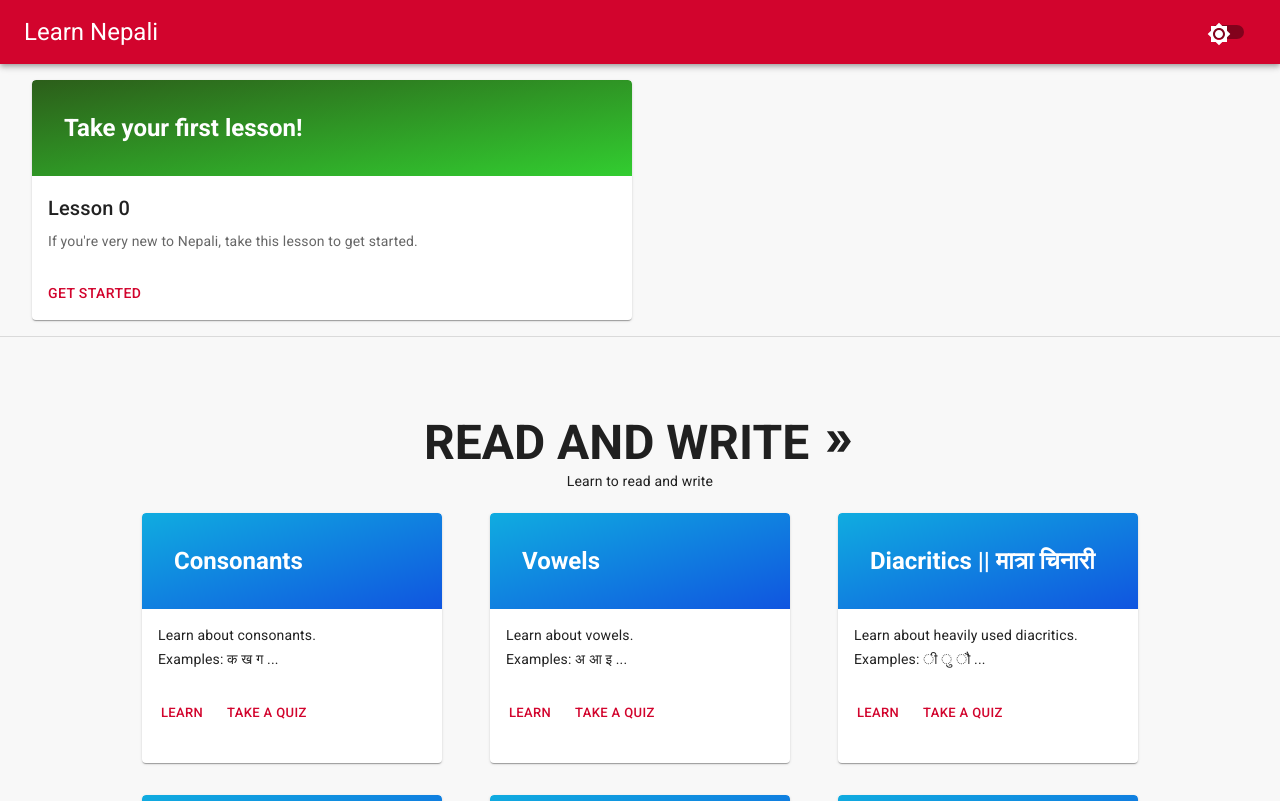
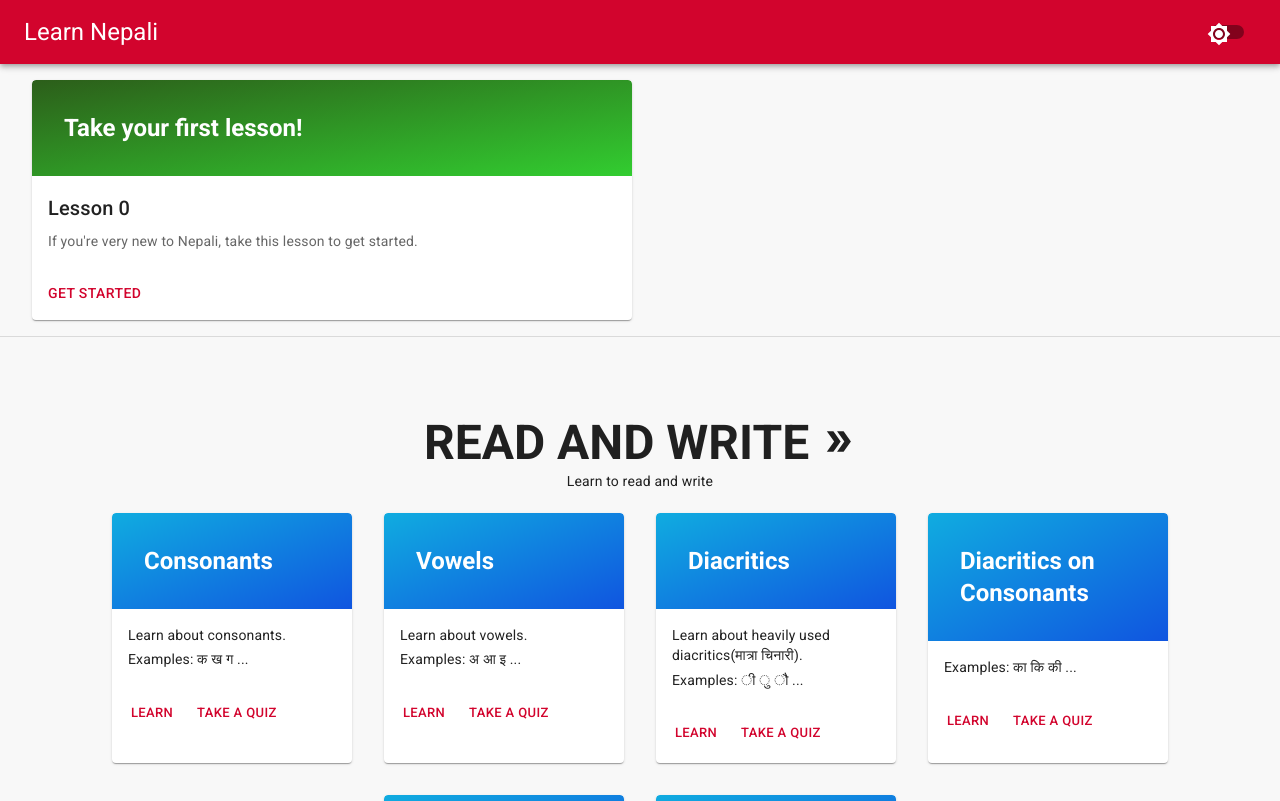
Before and after one commit to tilay123/Learn_Nepali, a Next.js app: page / in a window 1280 px wide. Shown: the top 801 px of the page. Built offline with nearby package versions, Linux system fonts and the light colour scheme.

Commit message:
removed unnecessary code and comments

```diff
--- a/components/LessonCard.js
+++ b/components/LessonCard.js
@@ -9,6 +9,7 @@ import DoubleArrowIcon from "@mui/icons-material/DoubleArrow";
 import { useState } from "react";
 import Container from "@mui/material/Container";
 import useMediaQuery from "@mui/material/useMediaQuery";
+import Link from "next/link";
 const LessonCard = ({ title, description, cardDataList, id }) => {
   const linearGradient = [
     ["#10ace0", "#1055e0"],
@@ -17,6 +18,8 @@ const LessonCard = ({ title, description, cardDataList, id }) => {
   ];
 
   const matches = useMediaQuery("(min-width:300px)");
+
+  const oneLineText = (str) => str.toLocaleLowerCase().split(" ").join("");
 
   const width = matches ? { width: "100%" } : {};
 
@@ -63,10 +66,10 @@ const LessonCard = ({ title, description, cardDataList, id }) => {
                 sx={{
                   // width: 300,
                   // minHeight: 250,
-                  width: 300,
+                  width: 240,
                   minHeight: 250,
                   mt: 2,
-                  mx: 2,
+                  mx: 1,
                 }}
               >
                 <Box
@@ -98,7 +101,16 @@ const LessonCard = ({ title, description, cardDataList, id }) => {
                   )}
                 </CardContent>
                 <CardActions>
-                  <Button size="small">Learn</Button>
+                  <Link
+                    href={`/${oneLineText(title)}/${oneLineText(
+                      element.name
+                    )}/1`}
+                    passHref
+                  >
+                    <Button size="small" component="a">
+                      Learn
+                    </Button>
+                  </Link>
                   <Button size="small">Take a Quiz</Button>
                 </CardActions>
               </Card>
--- a/data/popularTopics.json
+++ b/data/popularTopics.json
@@ -14,8 +14,8 @@
         "examples": "अ आ इ ..."
       },
       {
-        "name": "Diacritics || मात्रा चिनारी",
-        "description": "Learn about heavily used diacritics.",
+        "name": "Diacritics",
+        "description": "Learn about heavily used diacritics(मात्रा चिनारी).",
         "examples": "ी  ु ौ ..."
       },
       {
--- a/data/readAndWrite.json
+++ b/data/readAndWrite.json
@@ -36,7 +36,7 @@
       "topics": []
     },
     {
-      "name": "Diacritics || मात्रा चिनारी",
+      "name": "Diacritics",
       "description": "Learn about heavily used diacritics(मात्रा चिनारी).",
       "examples": "ी  ु ौ ...",
       "topics": []
--- a/helper/Displayer.js
+++ b/helper/Displayer.js
@@ -3,6 +3,7 @@ import Word from "../components/displayText/Word";
 import RespectTable from "../components/displayText/RespectTable";
 import ExampleText from "../components/displayText/ExampleText";
 import TableE from "../components/displayText/TableE";
+import Alphabet from "../components/displayText/Alphabet";
 export default function Displayer({ data }) {
   switch (data.type) {
     case "word":
@@ -22,6 +23,8 @@ export default function Displayer({ data }) {
       return <TableE exampleRows={data.data}></TableE>;
     case "example":
       return <ExampleText example={data} />;
+    case "alphabet":
+      return <Alphabet data={data} />;
     default:
       return <Typography>{"Data can't be displayed."}</Typography>;
   }
```
Also changed, not shown: components/displayText/Alphabet.js (+18 -2 lines), pages/firstlesson/[subject].js (+0 -33 lines), pages/handwrite/index.js (+18 -13 lines), pages/readandwrite/[topic]/[page].js (+4 -3 lines).
